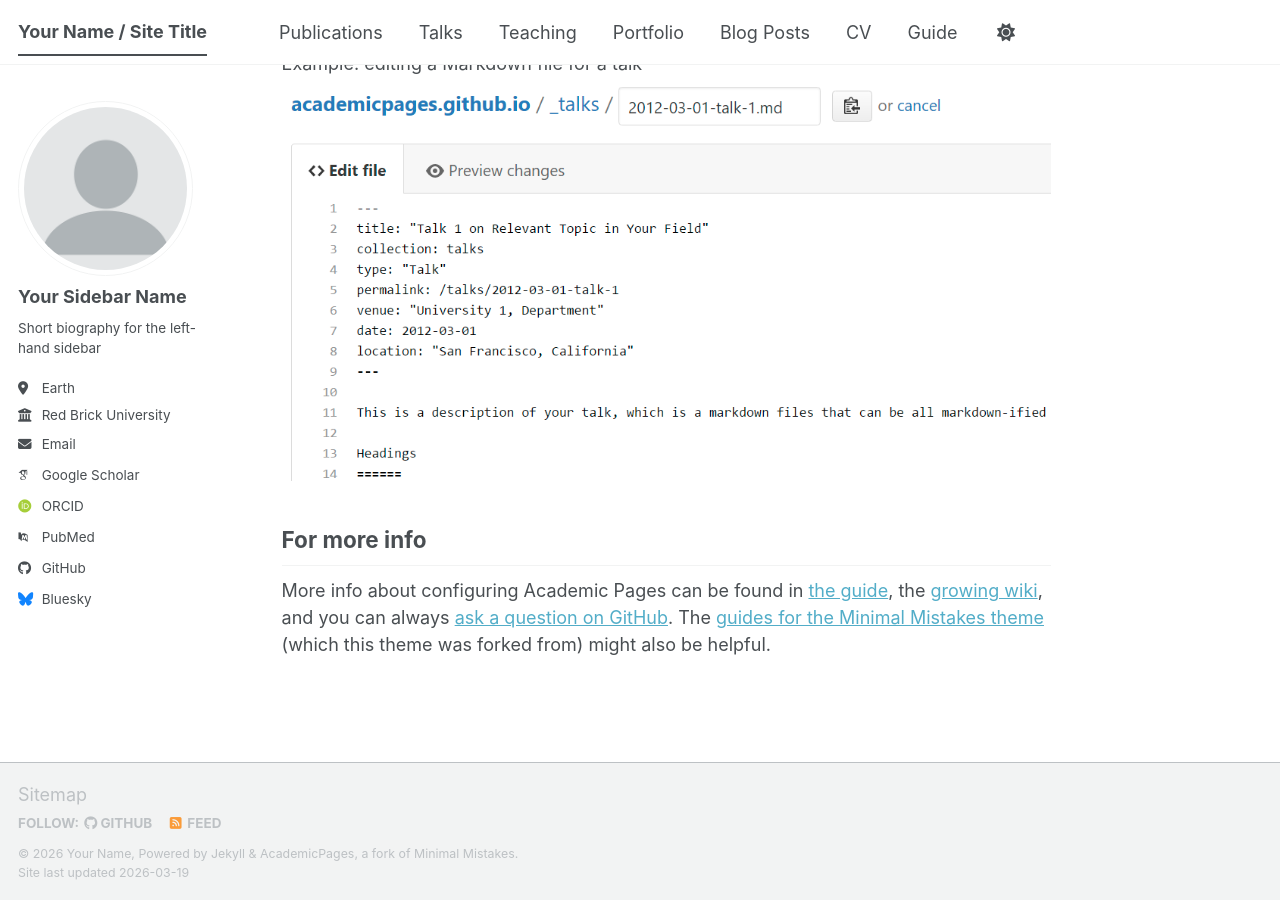
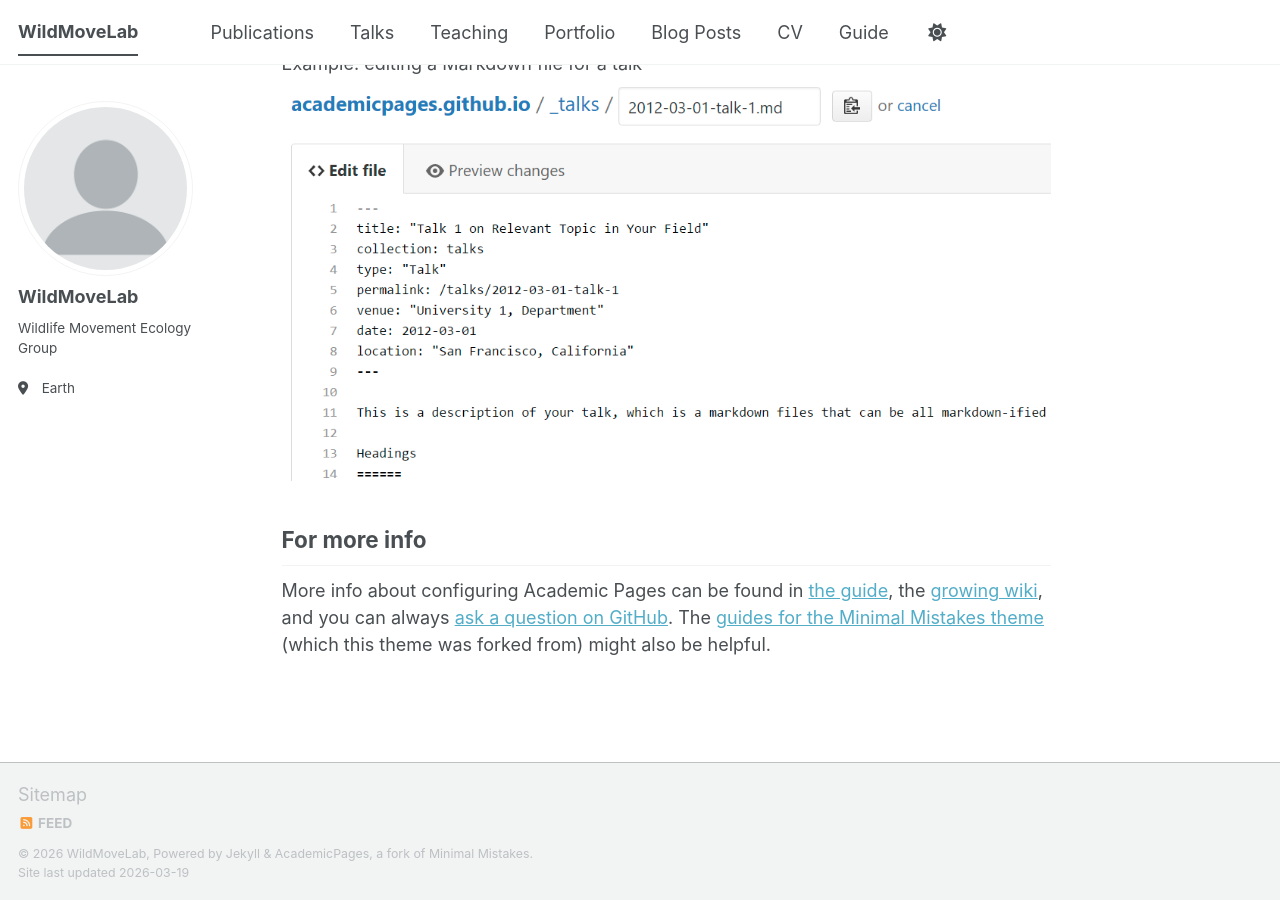
Before and after one commit to wildmovelab/wildmovelab.github.io, a Jekyll site: the page built from _pages/about.md, in a window 1280 px wide and 900 px high, scrolled down 2720 px. Built offline with Jekyll 4.4.1, drawn with Linux system fonts in a browser that asks for light colours; some web fonts are replaced; a script bundle is joined from its source files by our own code; library files that are not in the unit come from our copies.

Commit message:
Update _config.yml

```diff
--- a/_config.yml
+++ b/_config.yml
@@ -7,16 +7,16 @@
 # server process.
 
 # Basic Site Settings
-locale                   : "en-US"
+locale                   : "en-UK"
 site_theme               : "default" # The available themes options are "default", "air", "sunrise", "mint", "dirt" and "contrast"
-title                    : "Your Name / Site Title"
+title                    : "WildMoveLab"
 title_separator          : "-"
-name                     : &name "Your Name"
-description              : &description "Your Name's academic portfolio"   # Update this with a general description of your site, this is the default if not overridden by a page
+name                     : &name "WildMoveLab"
+description              : &description "WildMoveLab's academic portfolio"   # Update this with a general description of your site, this is the default if not overridden by a page
 url                      : https://academicpages.github.io # The base hostname & protocol for your site e.g. "https://[your GitHub username].github.io",
                                                            # or if you already have some other page hosted on Github then use "https://[your GitHub username].github.io/[Your Repo Name]"
 baseurl                  : "" # the subpath of your site, e.g. "/blog"
-repository               : "academicpages/academicpages.github.io"
+repository               : "wildmovelab.github.io"
 
 # Site Author - The following control what appear as part of the author content on the side bar.
 #               If a field is blank the icon and link will not appear, otherwise it will be shown.
@@ -24,24 +24,24 @@
 author:
   # Biographic information
   avatar           : "profile.png"
-  name             : "Your Sidebar Name"
+  name             : "WildMoveLab"
   pronouns         : # example: "she/her"
-  bio              : "Short biography for the left-hand sidebar"
+  bio              : "Wildlife Movement Ecology Group"
   location         : "Earth"
-  employer         : "Red Brick University"
+  employer         : #"Red Brick University"
   uri              : # URL
-  email            : "none@example.org"
+  email            : #"none@example.org"
 
   # Academic websites
   academia         : # URL
   arxiv            : # URL - Update with the correct link to your profile
-  googlescholar    : "https://scholar.google.com/citations?user=PS_CX0AAAAAJ"
+  googlescholar    : #"https://scholar.google.com/citations?user=PS_CX0AAAAAJ"
   inspire-hep      : # URL
   impactstory      : # URL
-  orcid            : "https://orcid.org/yourorcidurl"
+  orcid            : #"https://orcid.org/yourorcidurl"
   semantic         : # URL
   ssrn             : # URL
-  pubmed           : "https://www.ncbi.nlm.nih.gov/pubmed/?term=john+snow"
+  pubmed           : #"https://www.ncbi.nlm.nih.gov/pubmed/?term=john+snow"
   researchgate     : # URL
   scopus           : # URL
   zotero           : # URL
@@ -51,13 +51,13 @@
   bitbucket        : # Username - Update with your username on the site
   codepen          : # Username
   dribbble         : # Username
-  github           : "academicpages"
+  github           : #"academicpages"
   kaggle           : # Username
   stackoverflow    : # User number or user number and name (i.e., use "1" or "1/jeff-atwood")
 
   # Social media
   artstation       : # Username
-  bluesky          : "bsky.app" # Replace this with you Bluesky username
+  bluesky          : #"bsky.app" # Replace this with you Bluesky username
   facebook         : # Username
   flickr           : # Username
   foursquare       : # Username
```
